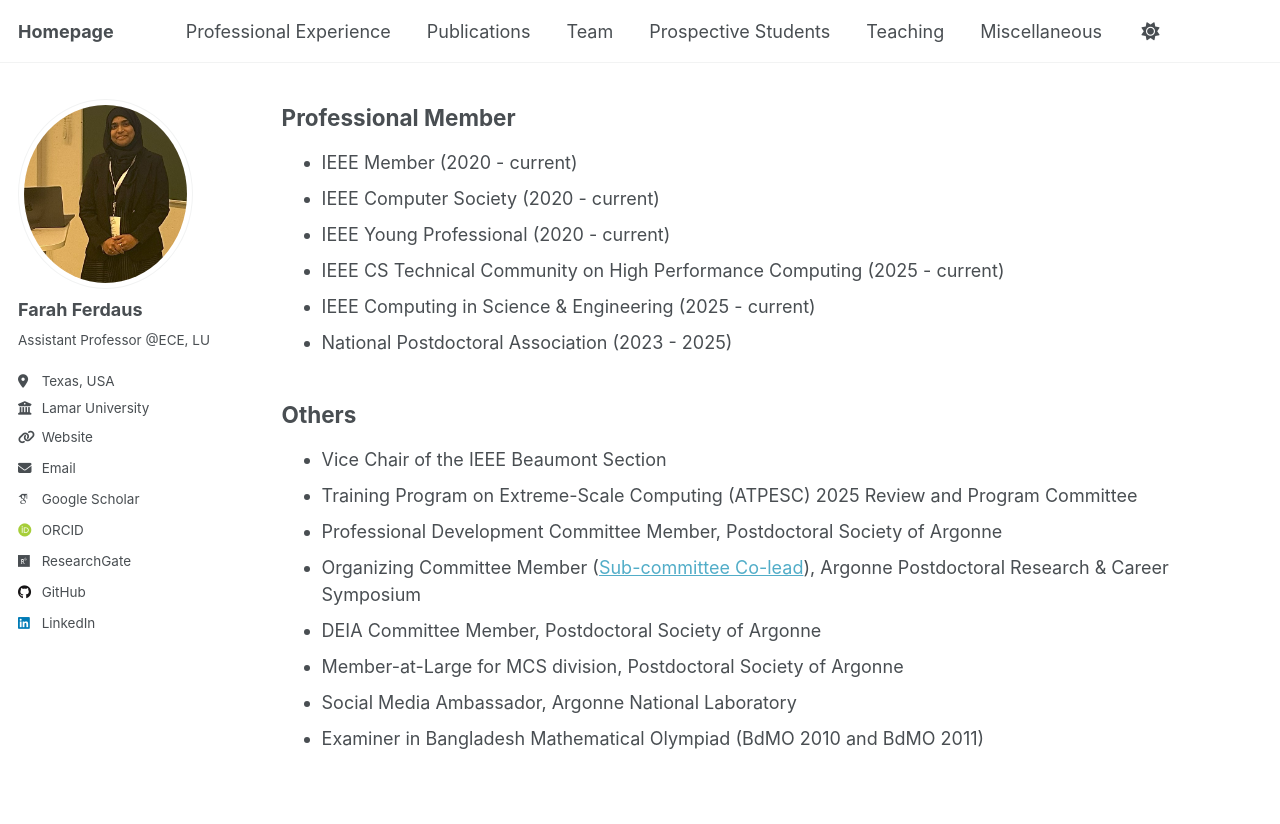
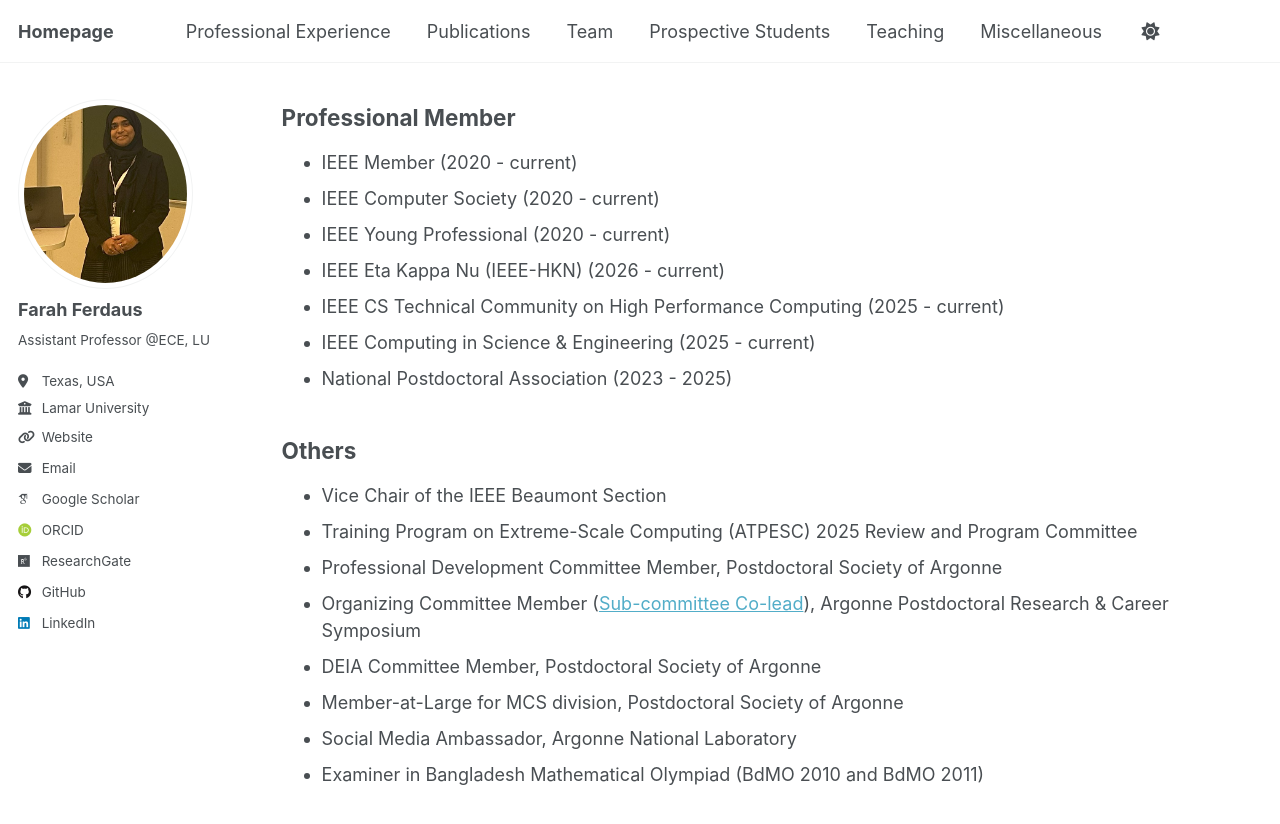
Before and after one commit to fferdaus/fferdaus.github.io, a Jekyll site: the page built from _pages/miscellaneous.md, in a window 1280 px wide and 900 px high, scrolled down 527 px. Shown: the top 824 px of the window. Built offline with Jekyll 4.4.1, drawn with Linux system fonts in a browser that asks for light colours; some web fonts are replaced.

Commit message:
Update miscellaneous.md

```diff
--- a/_pages/miscellaneous.md
+++ b/_pages/miscellaneous.md
@@ -25,6 +25,7 @@ redirect_from:
 - IEEE Member (2020 - current)
 - IEEE Computer Society (2020 - current)
 - IEEE Young Professional (2020 - current)
+- IEEE Eta Kappa Nu (IEEE-HKN) (2026 - current)
 - IEEE CS Technical Community on High Performance Computing (2025 - current)
 - IEEE Computing in Science & Engineering (2025 - current)
 - National Postdoctoral Association (2023 - 2025)
```
